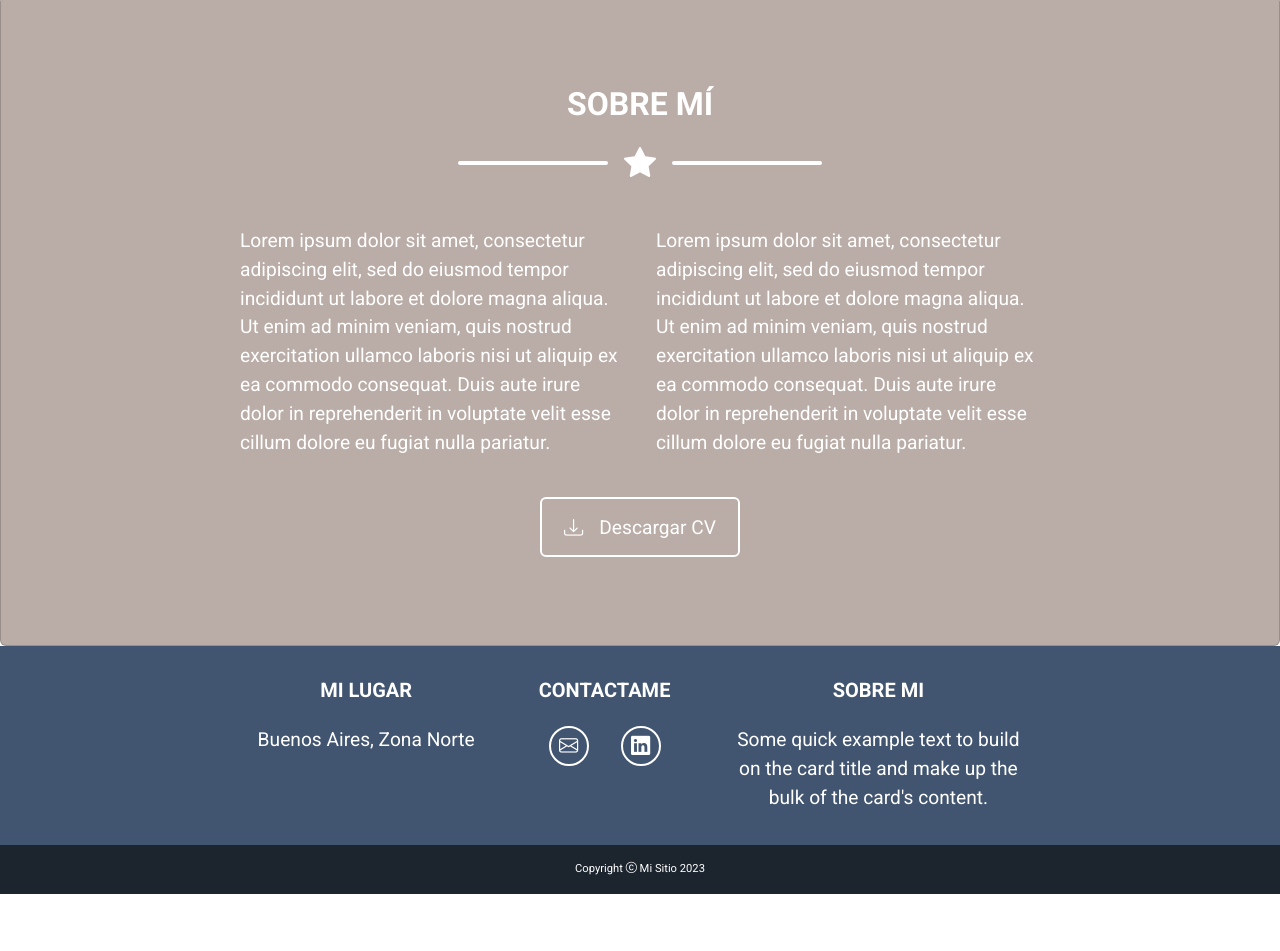
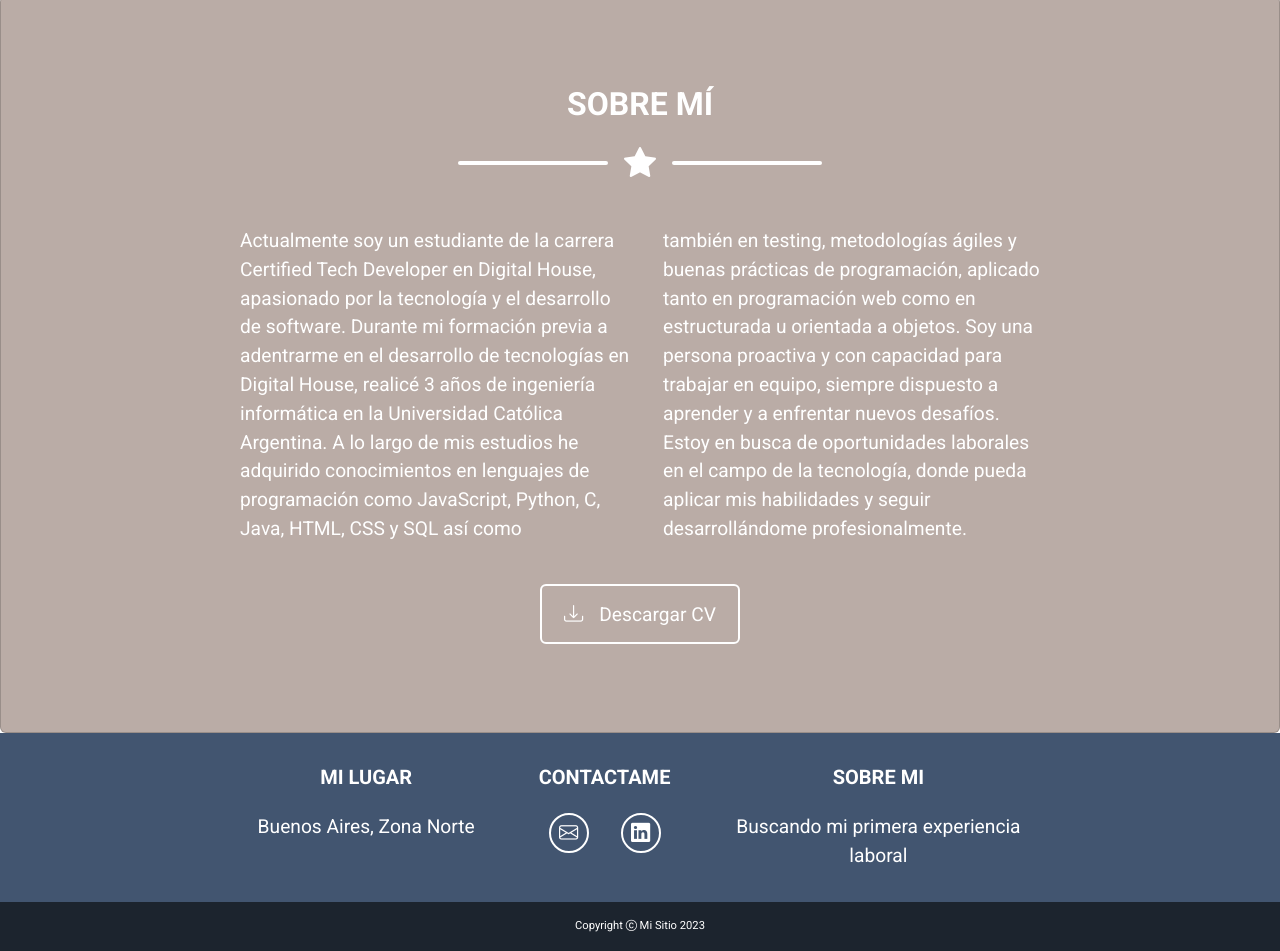
Before and after one commit to MateoMigone/portfolio, a plain HTML site: page index.html in a window 1280 px wide. Shown: the part 1873-2824 px from the top of the page. Before the commit the page ends 2767 px from the top, so only its background shows below. Drawn offline with nearby package versions, Linux system fonts and the light colour scheme.

Commit message:
Updating about me info

```diff
--- a/index.html
+++ b/index.html
@@ -319,8 +319,8 @@
             </div>
 
             <div class="about-me-text d-flex">
-              <p class="card-text">Lorem ipsum dolor sit amet, consectetur adipiscing elit, sed do eiusmod tempor incididunt ut labore et dolore magna aliqua. Ut enim ad minim veniam, quis nostrud exercitation ullamco laboris nisi ut aliquip ex ea commodo consequat. Duis aute irure dolor in reprehenderit in voluptate velit esse cillum dolore eu fugiat nulla pariatur.</p>
-              <p class="card-text">Lorem ipsum dolor sit amet, consectetur adipiscing elit, sed do eiusmod tempor incididunt ut labore et dolore magna aliqua. Ut enim ad minim veniam, quis nostrud exercitation ullamco laboris nisi ut aliquip ex ea commodo consequat. Duis aute irure dolor in reprehenderit in voluptate velit esse cillum dolore eu fugiat nulla pariatur.</p>
+              <p class="card-text">Actualmente soy un estudiante de la carrera Certified Tech Developer en Digital House, apasionado por la tecnología y el desarrollo de software. Durante mi formación previa a adentrarme en el desarrollo de tecnologías en Digital House, realicé 3 años de ingeniería informática en la Universidad Católica Argentina. A lo largo de mis estudios he adquirido conocimientos en lenguajes de programación como JavaScript, Python, C, Java, HTML, CSS y SQL así como</p>
+              <p class="card-text">también en testing, metodologías ágiles y buenas prácticas de programación, aplicado tanto en programación web como en estructurada u orientada a objetos. Soy una persona proactiva y con capacidad para trabajar en equipo, siempre dispuesto a aprender y a enfrentar nuevos desafíos. Estoy en busca de oportunidades laborales en el campo de la tecnología, donde pueda aplicar mis habilidades y seguir desarrollándome profesionalmente.</p>
             </div>
 
             <a class="btn btn-primary" href="files/CV_Mateo_Migone.pdf" download><i class="bi bi-download"></i>Descargar CV</a>
@@ -386,7 +386,8 @@
         <div class="contact-card" style="width: 18rem;">
           <div class="contact-card-body">
             <h5 class="contact-card-title mb-4 ">SOBRE MI</h5>
-            <p class="contact-card-text text-center">Some quick example text to build on the card title and make up the bulk of the card's content.</p>
+            <p class="contact-card-text text-center"> Buscando mi primera
+experiencia laboral</p>
           </div>
         </div>
       </section>
```
